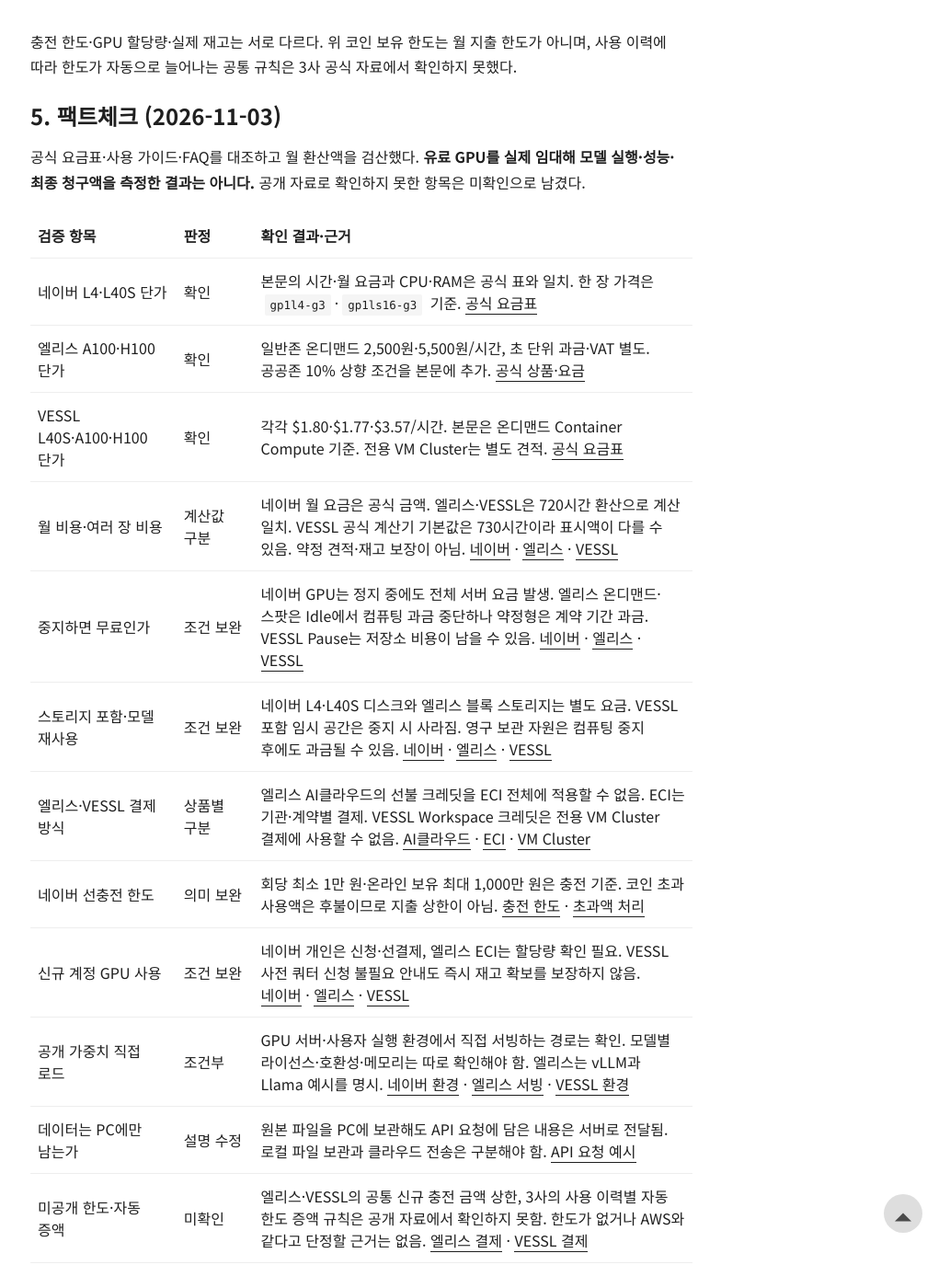
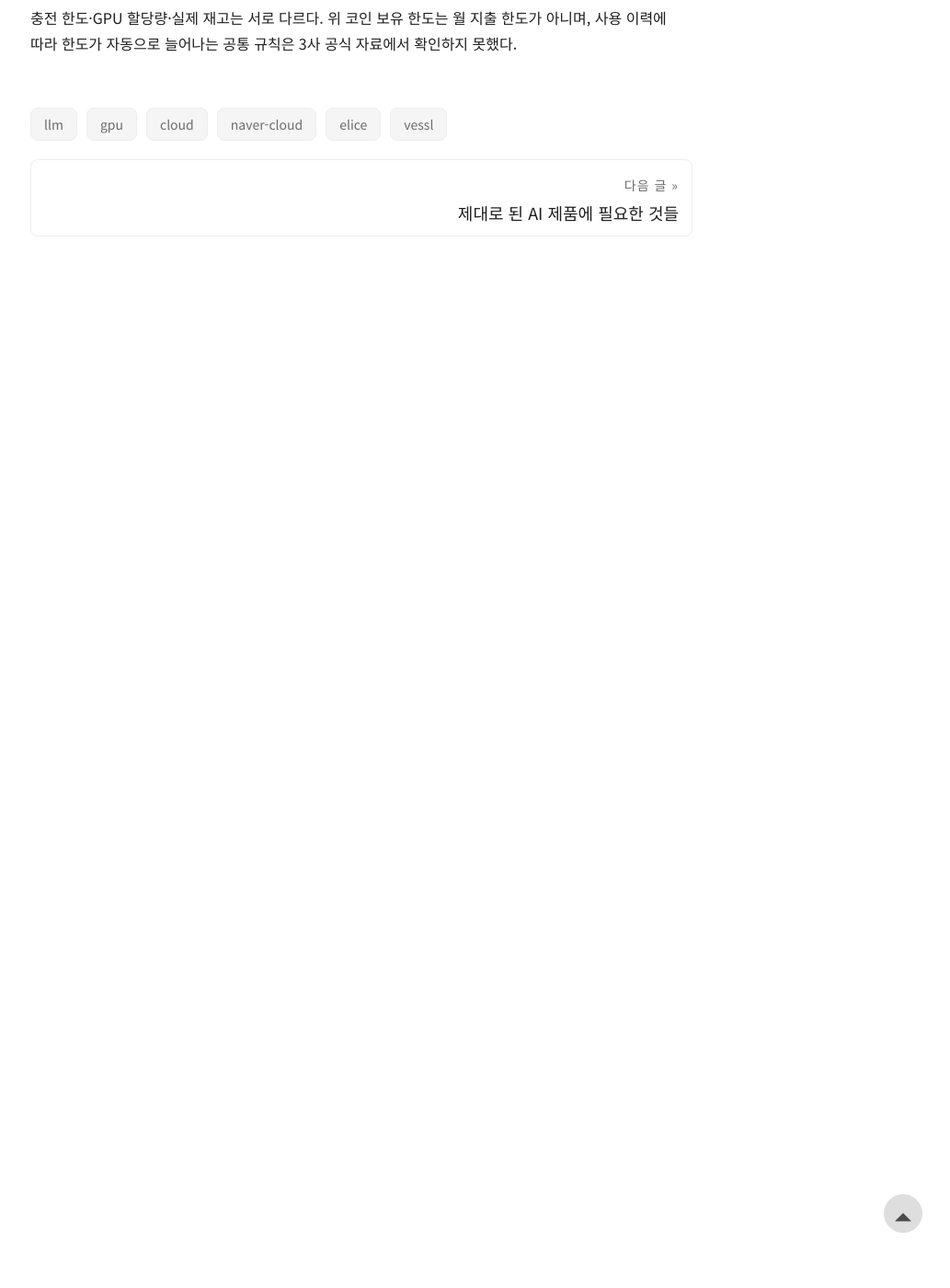
Before and after one commit to groovallstar/groovallstar.github.io, a Jekyll site: the page built from _posts/2026-11-03-domestic-llm-hosting-comparison.md, in a window 1280 px wide and 1400 px high, scrolled down 5388 px. Shown: the whole window at 92% size, without its empty margins (247-1280 px from the left). Built offline with Jekyll 4.4.1, drawn with Linux system fonts in a browser that asks for light colours; after the commit the page ends 5679 px from its top, so only the background shows below that; some of the changed text lies outside the part shown.

Commit message:
docs: remove fact-check appendix from hosting comparison

```diff
--- a/_posts/2026-11-03-domestic-llm-hosting-comparison.md
+++ b/_posts/2026-11-03-domestic-llm-hosting-comparison.md
@@ -8,7 +8,7 @@
 
 공개 가중치 LLM을 클라우드 GPU에서 실행하고, 로컬 PC에서 API로 호출하는 용도로 네이버클라우드·엘리스클라우드·VESSL을 비교한다.
 
-> 작성·팩트체크 기준: **2026-11-03**. 월 예상액은 별도 표시가 없으면 30일(720시간) 상시 사용 기준이다.
+> 작성 기준: **2026-11-03**. 월 예상액은 별도 표시가 없으면 30일(720시간) 상시 사용 기준이다.
 
 ## 1. 사용 방식
 
@@ -116,22 +116,3 @@
 | 베슬 | 초기·최대 충전 한도 **공개 수치 미확인** | 온디맨드는 사전 쿼터 신청 불필요. Workspace 한 노드당 최대 **8장**. 실제 할당은 재고에 따라 대기 가능 | [요금·쿼터](https://vessl.ai/ko/pricing) · [장수 제한](https://vessl.ai/ko/cloud) · [가용성](https://docs.cloud.vessl.ai/member/workspace/create) |
 
 충전 한도·GPU 할당량·실제 재고는 서로 다르다. 위 코인 보유 한도는 월 지출 한도가 아니며, 사용 이력에 따라 한도가 자동으로 늘어나는 공통 규칙은 3사 공식 자료에서 확인하지 못했다.
-
-## 5. 팩트체크 (2026-11-03)
-
-공식 요금표·사용 가이드·FAQ를 대조하고 월 환산액을 검산했다. **유료 GPU를 실제 임대해 모델 실행·성능·최종 청구액을 측정한 결과는 아니다.** 공개 자료로 확인하지 못한 항목은 미확인으로 남겼다.
-
-| 검증 항목 | 판정 | 확인 결과·근거 |
-| --- | --- | --- |
-| 네이버 L4·L40S 단가 | 확인 | 본문의 시간·월 요금과 CPU·RAM은 공식 표와 일치. 한 장 가격은 `gp1l4-g3`·`gp1ls16-g3` 기준. [공식 요금표](https://www.ncloud.com/product/compute/gpuServer#pricing) |
-| 엘리스 A100·H100 단가 | 확인 | 일반존 온디맨드 2,500원·5,500원/시간, 초 단위 과금·VAT 별도. 공공존 10% 상향 조건을 본문에 추가. [공식 상품·요금](https://elice.io/ko/cloud/eci) |
-| VESSL L40S·A100·H100 단가 | 확인 | 각각 $1.80·$1.77·$3.57/시간. 본문은 온디맨드 Container Compute 기준. 전용 VM Cluster는 별도 견적. [공식 요금표](https://vessl.ai/ko/pricing) |
-| 월 비용·여러 장 비용 | 계산값 구분 | 네이버 월 요금은 공식 금액. 엘리스·VESSL은 720시간 환산으로 계산 일치. VESSL 공식 계산기 기본값은 730시간이라 표시액이 다를 수 있음. 약정 견적·재고 보장이 아님. [네이버](https://www.ncloud.com/product/compute/gpuServer#pricing) · [엘리스](https://elice.io/ko/cloud/pricing/eci) · [VESSL](https://vessl.ai/ko/pricing) |
-| 중지하면 무료인가 | 조건 보완 | 네이버 GPU는 정지 중에도 전체 서버 요금 발생. 엘리스 온디맨드·스팟은 Idle에서 컴퓨팅 과금 중단하나 약정형은 계약 기간 과금. VESSL Pause는 저장소 비용이 남을 수 있음. [네이버](https://guide.ncloud-docs.com/docs/server-gpuserver-vpc-kvm) · [엘리스](https://help.elice.io/help/en/docs/eci/compute/vm-lifecycle) · [VESSL](https://docs.cloud.vessl.ai/member/workspace/cleanup) |
-| 스토리지 포함·모델 재사용 | 조건 보완 | 네이버 L4·L40S 디스크와 엘리스 블록 스토리지는 별도 요금. VESSL 포함 임시 공간은 중지 시 사라짐. 영구 보관 자원은 컴퓨팅 중지 후에도 과금될 수 있음. [네이버](https://www.ncloud.com/product/compute/gpuServer#pricing) · [엘리스](https://help.elice.io/help/docs/eci/storage/block-storage) · [VESSL](https://docs.cloud.vessl.ai/member/workspace/create) |
-| 엘리스·VESSL 결제 방식 | 상품별 구분 | 엘리스 AI클라우드의 선불 크레딧을 ECI 전체에 적용할 수 없음. ECI는 기관·계약별 결제. VESSL Workspace 크레딧은 전용 VM Cluster 결제에 사용할 수 없음. [AI클라우드](https://help.elice.io/help/docs/elicecloud/introduction/) · [ECI](https://help.elice.io/help/docs/eci/billing/payment-methods) · [VM Cluster](https://docs.cloud.vessl.ai/vm-clusters/faq) |
-| 네이버 선충전 한도 | 의미 보완 | 회당 최소 1만 원·온라인 보유 최대 1,000만 원은 충전 기준. 코인 초과 사용액은 후불이므로 지출 상한이 아님. [충전 한도](https://www.ncloud.com/support/faq/all/1908) · [초과액 처리](https://www.ncloud.com/support/faq/all/1884) |
-| 신규 계정 GPU 사용 | 조건 보완 | 네이버 개인은 신청·선결제, 엘리스 ECI는 할당량 확인 필요. VESSL 사전 쿼터 신청 불필요 안내도 즉시 재고 확보를 보장하지 않음. [네이버](https://www.ncloud.com/support/faq/all/37) · [엘리스](https://help.elice.io/help/docs/eci/faq/faq-vm) · [VESSL](https://docs.cloud.vessl.ai/member/workspace/create) |
-| 공개 가중치 직접 로드 | 조건부 | GPU 서버·사용자 실행 환경에서 직접 서빙하는 경로는 확인. 모델별 라이선스·호환성·메모리는 따로 확인해야 함. 엘리스는 vLLM과 Llama 예시를 명시. [네이버 환경](https://guide.ncloud-docs.com/docs/server-gpuserver-vpc-kvm) · [엘리스 서빙](https://help.elice.io/help/en/docs/eci/tutorials/llm-inference) · [VESSL 환경](https://docs.cloud.vessl.ai/member/workspace/create) |
-| 데이터는 PC에만 남는가 | 설명 수정 | 원본 파일을 PC에 보관해도 API 요청에 담은 내용은 서버로 전달됨. 로컬 파일 보관과 클라우드 전송은 구분해야 함. [API 요청 예시](https://help.elice.io/help/en/docs/eci/tutorials/llm-inference) |
-| 미공개 한도·자동 증액 | 미확인 | 엘리스·VESSL의 공통 신규 충전 금액 상한, 3사의 사용 이력별 자동 한도 증액 규칙은 공개 자료에서 확인하지 못함. 한도가 없거나 AWS와 같다고 단정할 근거는 없음. [엘리스 결제](https://help.elice.io/help/docs/eci/billing/payment-methods) · [VESSL 결제](https://docs.cloud.vessl.ai/admin/billing/overview) |
```
